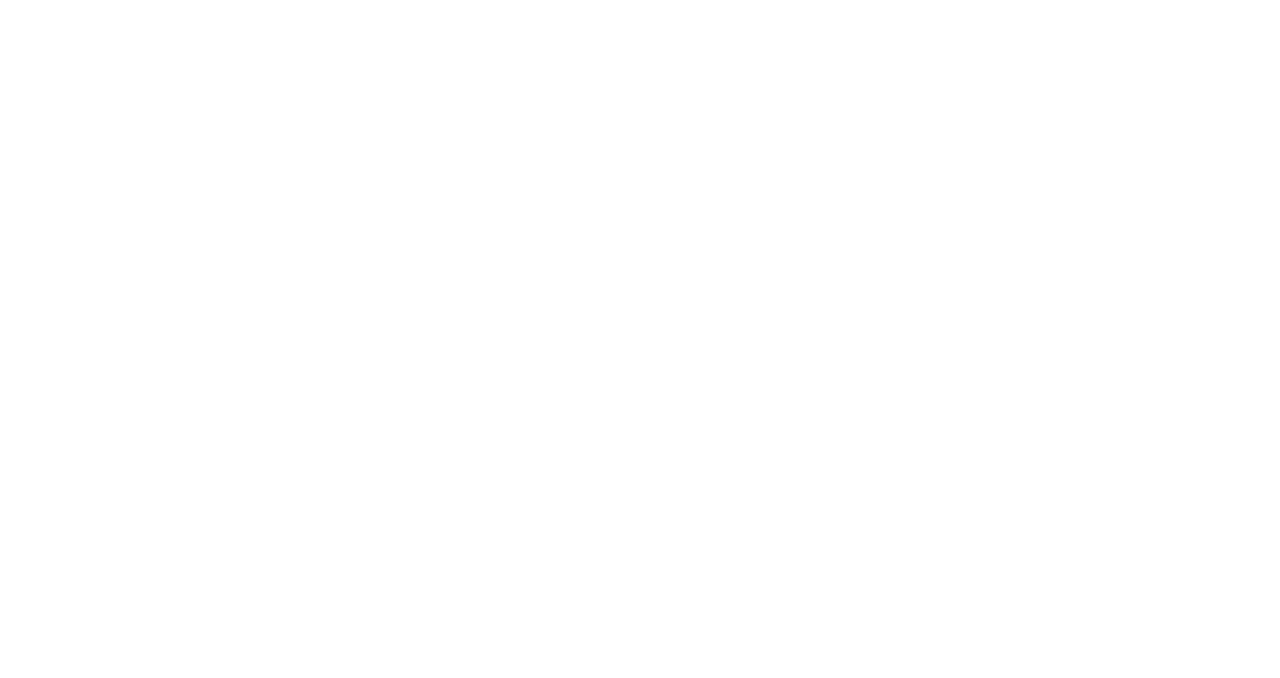
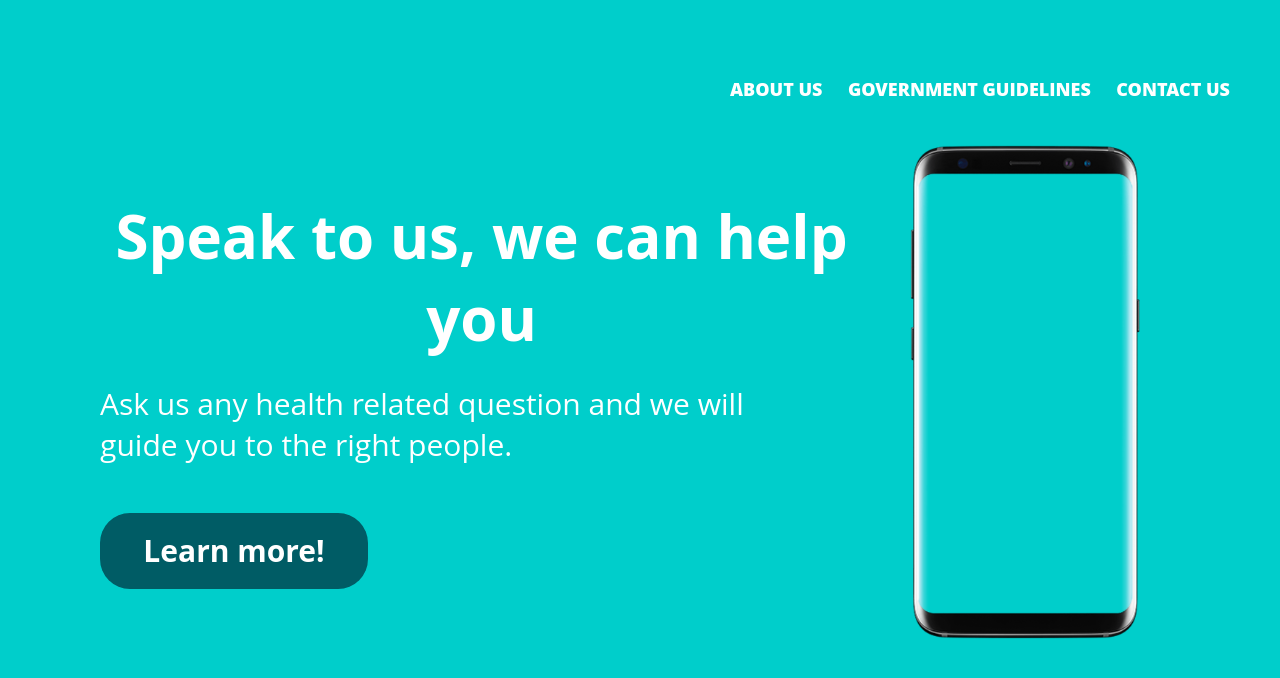
Before and after one commit to somalisintech/2020-hackathon-team-6, a React (Create React App) app in the folder my-app/: page / in a window 1280 px wide. Shown: the top 678 px of the page. Built offline with nearby package versions, Linux system fonts and the light colour scheme.

Commit message:
Created desktop landing page

```diff
--- a/my-app/src/App.js
+++ b/my-app/src/App.js
@@ -1,9 +1,20 @@
+import { HomePage } from './components/homepage';
 import './App.css';
+import { createGlobalStyle } from "styled-components";
+
+
+const GlobalStyles = createGlobalStyle`
+  @import url('http://fonts.googleapis.com/css?family=Open+Sans:300italic,400italic,700italic,300,400,700');
+  body {
+    font-family: 'Open Sans', sans-serif;
+  }
+`
 
 function App() {
   return (
     <div className="App">
-
+      <GlobalStyles/>
+      <HomePage/>
     </div>
   );
 }
--- /dev/null
+++ b/my-app/src/components/button.jsx
@@ -0,0 +1,30 @@
+import React from 'react';
+import styled from "styled-components";
+
+const ButtonContainer = styled.div`
+    color: white;
+    background: #005C65;
+    border-radius: 30px;
+    width: 268px;
+    height: 76px;
+    display: flex;
+    align-items: center;
+    justify-content: center;
+`;
+
+const ButtonText = styled.div`
+    font-style: normal;
+    font-weight: 700;
+    font-size: 30px;
+    color: #FFFFFF;
+`;
+
+export const Button = (props) => {
+    return (
+        <ButtonContainer>
+            <ButtonText>
+                {props.buttonText}
+            </ButtonText>
+        </ButtonContainer>
+    )
+}
--- /dev/null
+++ b/my-app/src/components/homepage.jsx
@@ -0,0 +1,11 @@
+import React from 'react';
+import { LandingPage } from './landingPage';
+
+
+export const HomePage = () => {
+    return (
+        <>
+        <LandingPage/>
+        </>
+    )
+};
--- /dev/null
+++ b/my-app/src/components/landingPage.jsx
@@ -0,0 +1,81 @@
+import React from 'react';
+import { NavBar } from './navbar';
+import styled from "styled-components";
+import { Button } from './button';
+import mobilePhone from '../img/mobile-phone.svg';
+
+const GreenPage = styled.div`
+    position: absolute;
+    width: 100%;
+    height: 100%;
+    left: 0px;
+    top: 0px;
+    background: #00CECB;
+  `;
+
+const ButtonPositioning = styled.div`
+    position: relative;
+    width: 268px;
+    margin-top: 24px;
+`;
+
+
+const ContentWrapper = styled.div`
+    position: relative;
+    display: flex;
+    flex-direction: row;
+    margin: 100px;
+`;
+
+const TextWrapper = styled.div`
+    display: flex;
+    flex-direction: column;
+    align-items: flex-start;
+    justify-content: center;
+    width: 80%;
+`;
+
+const Heading = styled.div`
+    font-style: normal;
+    font-weight: bold;
+    font-size: 60px;
+    line-height: 82px;
+    color: #FFFFFF;
+`;
+
+const SubHeading = styled.div`
+    font-style: normal;
+    font-weight: normal;
+    font-size: 30px;
+    line-height: 41px;
+    color: #FFFFFF;
+    text-align: initial;
+    width: 700px;
+    margin-top: 24px;
+    margin-bottom: 24px;
+`;
+
+const MobilePhoneImage = styled.img`
+    padding: 30px;
+`;
+
+
+export const LandingPage = () => {
+    return (
+        <GreenPage>
+            <NavBar/>
+            <ContentWrapper>
+                <TextWrapper>
+                    <Heading>Speak to us, we can help you</Heading>
+                    <SubHeading>Ask us any health related question and we will guide you to the right people.</SubHeading>
+                    <ButtonPositioning>
+                        <Button buttonText={"Learn more!"}/>
+                    </ButtonPositioning>
+                </TextWrapper>
+
+                    <MobilePhoneImage src={mobilePhone} alt="Mobile phone"/>
+
+            </ContentWrapper>
+        </GreenPage>
+    )
+};
--- /dev/null
+++ b/my-app/src/components/navbar.jsx
@@ -0,0 +1,44 @@
+import React from 'react';
+import styled from "styled-components";
+
+const Container = styled.div`
+    background: transparent;
+    position: absolute;
+    top: 0px;
+    width: 100vw;
+    height: 15%;
+    align-items: flex-end;
+    display: flex;
+    justify-content: flex-end;
+  `;
+
+const NavItemContainer = styled.div`
+    display: flex;
+    flex-direction: row;
+    justify-content: space-between;
+    width: 500px;
+    margin-right: 50px;
+`;
+
+const NavItem = styled.p`
+    font-style: normal;
+    font-weight: 800;
+    font-size: 18px;
+    line-height: 25px;
+    text-transform: uppercase;
+
+    color: #FFFFFF;
+`;
+
+
+export const NavBar = () => {
+    return (
+        <Container>
+            <NavItemContainer>
+                <NavItem>About us</NavItem>
+                <NavItem>Government Guidelines</NavItem>
+                <NavItem>Contact Us</NavItem>
+            </NavItemContainer>
+        </Container>
+    )
+};
--- a/my-app/src/index.css
+++ b/my-app/src/index.css
@@ -1,8 +1,5 @@
 body {
   margin: 0;
-  font-family: -apple-system, BlinkMacSystemFont, 'Segoe UI', 'Roboto', 'Oxygen',
-    'Ubuntu', 'Cantarell', 'Fira Sans', 'Droid Sans', 'Helvetica Neue',
-    sans-serif;
   -webkit-font-smoothing: antialiased;
   -moz-osx-font-smoothing: grayscale;
 }
```
Also changed, not shown: my-app/src/components/logo.jsx (added, +10 -0 lines), my-app/src/img/logo.svg (added), my-app/src/img/mobile-phone.svg (added).
